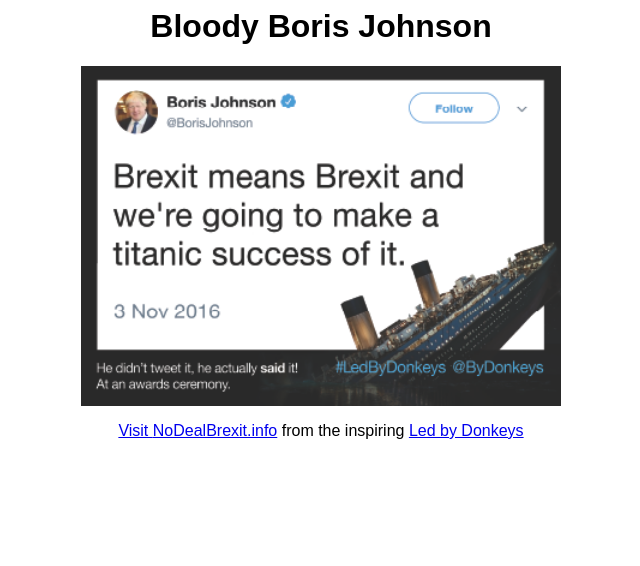
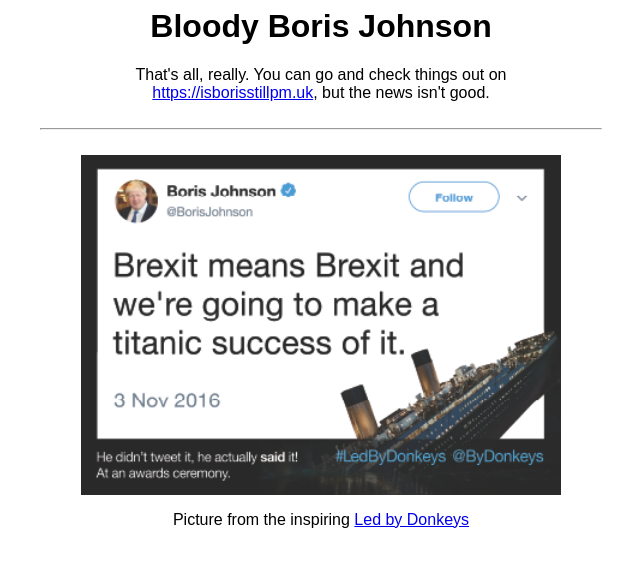
Before and after one commit to bloodyborisuk/bloodyborisuk.github.io, a plain HTML site: page index.html in a window 1280 px wide. Shown: the whole page, without its empty margins (319-959 px from the left). Drawn offline with Linux system fonts and the light colour scheme.

Commit message:
Revised text, linked to is-still-pm page, added some line breaks

```diff
--- a/index.html
+++ b/index.html
@@ -1 +1,15 @@
-<div style="text-align:center; font-family: sans-serif;"><h1>Bloody Boris Johnson</h1><p style="margin:auto; max-width:30em;"><a href="http://nodealbrexit.info"><img src="titanic-success.png" width="100%" title="#LedByDonkeys" alt="Boris Johnson: Brexit means Brexit and we're going to make a titanic success of it."/><p><p>Visit <a href="http://nodealbrexit.info">NoDealBrexit.info</a> from the inspiring <a href="https://twitter.com/ByDonkeys">Led by Donkeys</a></p></div>
+<div style="text-align:center; font-family: sans-serif;">
+  <h1>Bloody Boris Johnson</h1>
+  <p style="margin:auto; max-width:30em;">
+    That's all, really.  You can go and check things out on <a href="https://isborisstillpm.com">https://isborisstillpm.uk</a>, but the news isn't good.
+  </p>
+  <hr style="max-width:35em; margin: 3ex auto;"/>
+  <p style="max-width:30em; margin:auto;">
+    <a href="https://twitter.com/ByDonkeys">
+      <img src="titanic-success.png" width="100%" title="#LedByDonkeys" alt="Boris Johnson: Brexit means Brexit and we're going to make a titanic success of it."/>
+    </a>
+  </p>
+  <p>
+    Picture from the inspiring <a href="https://twitter.com/ByDonkeys">Led by Donkeys</a>
+  </p>
+</div>
```
